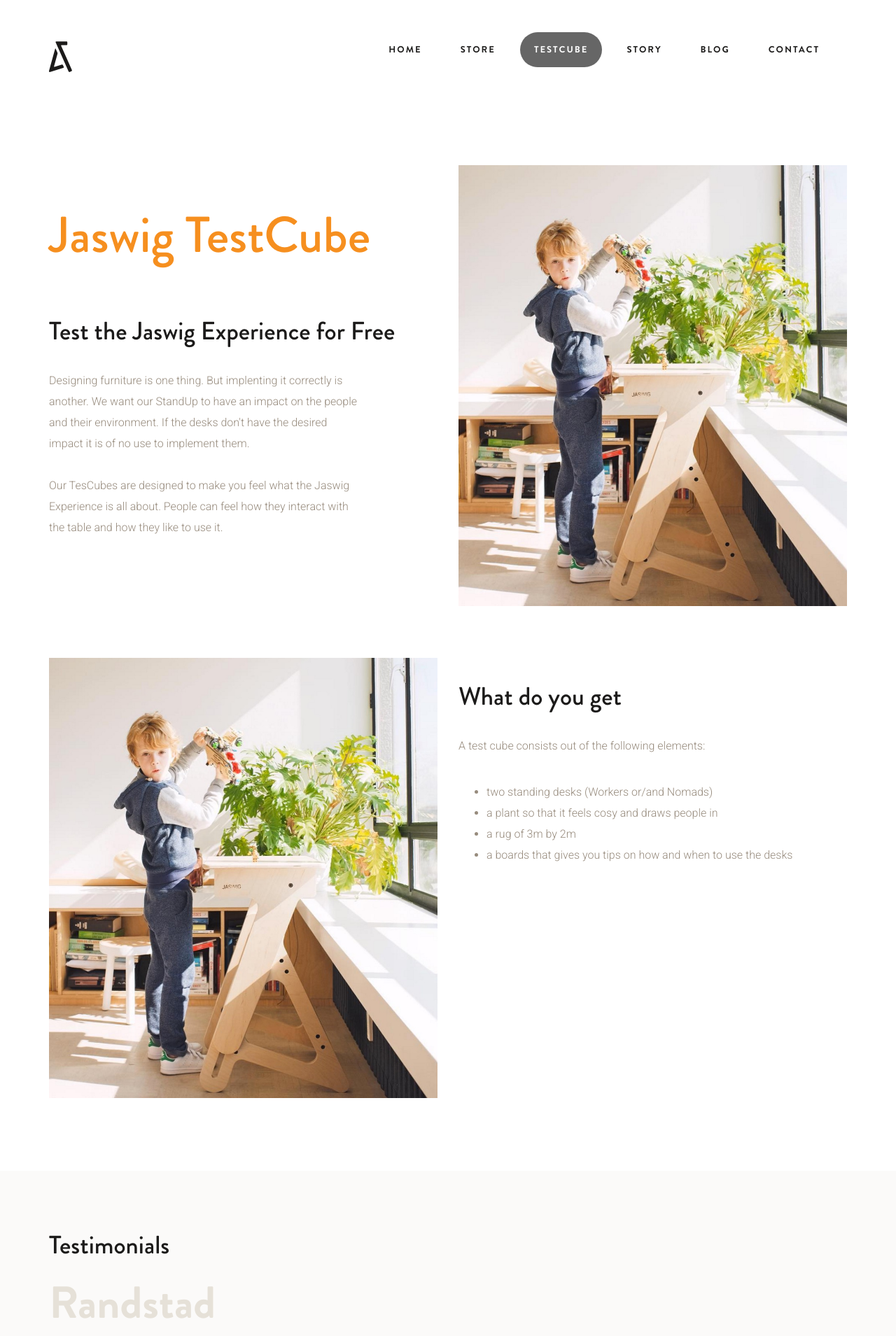
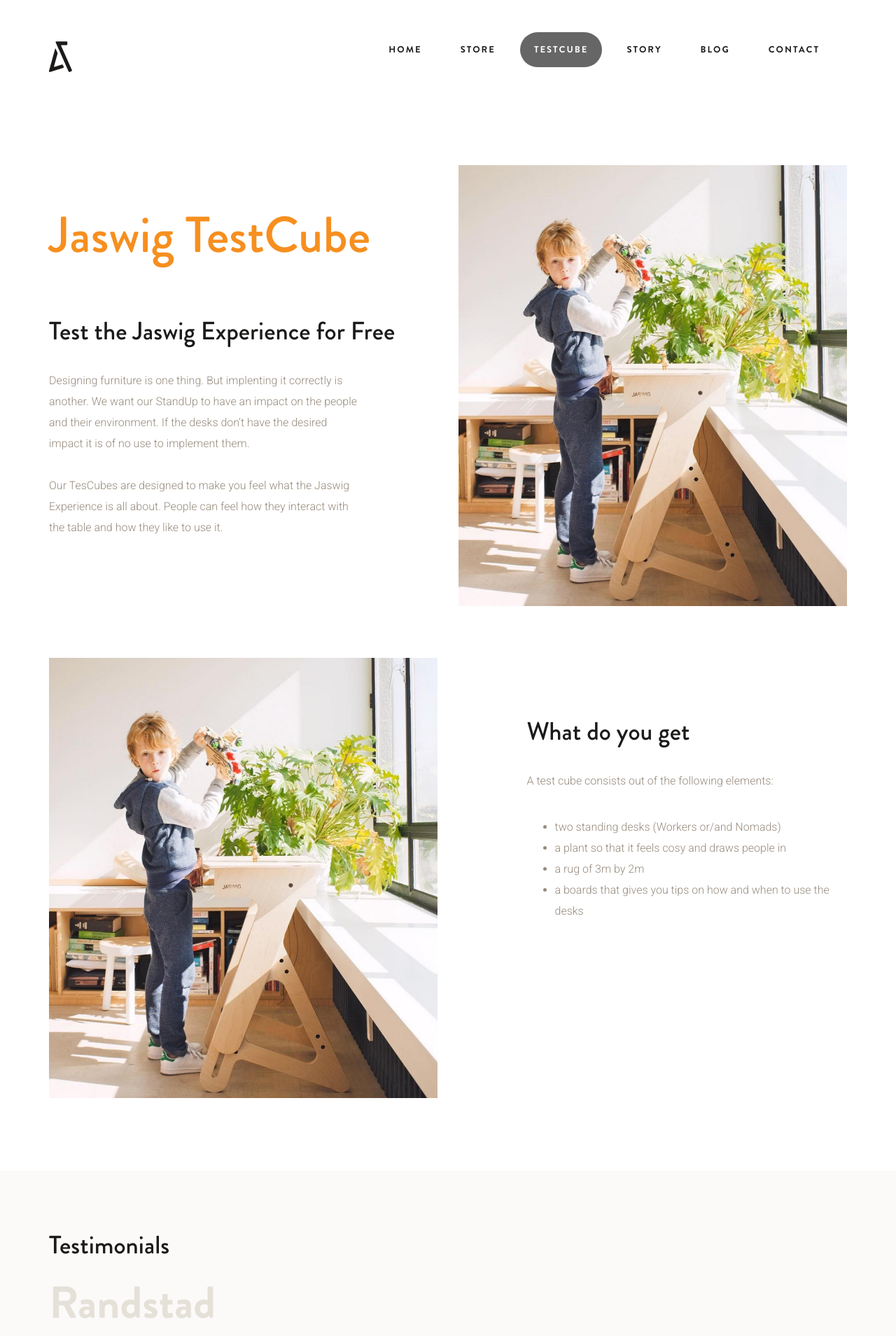
Before and after one commit to samuelrieder/jaswig.github.io, a Jekyll site: the page built from TestCube.html, in a window 1280 px wide. Shown: the top 1909 px of the page at 70% size. Built offline with Jekyll 4.4.1, drawn with Linux system fonts in a browser that asks for light colours; nearby versions of some CDN libraries.

Commit message:
improvements for second text block

```diff
--- a/TestCube.html
+++ b/TestCube.html
@@ -6,7 +6,7 @@ permalink: /testcube/
 position: 3
 ---
 
-<div class="how-jaswig-was-born container">
+<div class="testcube-promo container">
   <div class="row padding-bottom">
     <div class="col-xs-12 col-md-6">
       <h1 class="large">Jaswig TestCube</h1>
@@ -26,7 +26,8 @@ position: 3
     <div class="col-xs-12 col-md-6">
       <img src="/images/standing-desk-for-kids.jpg" alt="">
     </div>
-    <div class="col-xs-12 col-md-6">
+    <div class="col-xs-12 col-xs-offset-0 col-md-5 col-md-offset-1">
+      <div class="testcube-promo__text-right">
         <h2>What do you get</h2>
         <p>
           A test cube consists out of the following elements:
@@ -37,6 +38,7 @@ position: 3
             <li>a boards that gives you tips on how and when to use the desks</li>
           </ul>
         </p>
+      </div>
     </div>
   </div>
 </div>
--- /dev/null
+++ b/_sass/jaswig/_testcube-promo.scss
@@ -0,0 +1,23 @@
+.testcube-promo {
+  padding-top: 100px;
+  padding-bottom: 30px;
+
+  img {
+    margin-top: 20px;
+    width: 100%;
+  }
+
+  &__text-right {
+    padding-top: 50px;
+  }
+}
+
+@media (min-width: $screen-md-min) {
+  .testcube-promo p {
+    max-width: 80%;
+  }
+
+  .testcube-promo img {
+    margin-top: 0;
+  }
+}
--- a/css/main.scss
+++ b/css/main.scss
@@ -26,4 +26,5 @@
 @import "jaswig/why-jaswig";
 @import "jaswig/testcube-testimonials";
 @import "jaswig/availability";
+@import "jaswig/testcube-promo";
 @import "scroll-desk"
```
Lines whose indentation alone changed are shown as unchanged.
